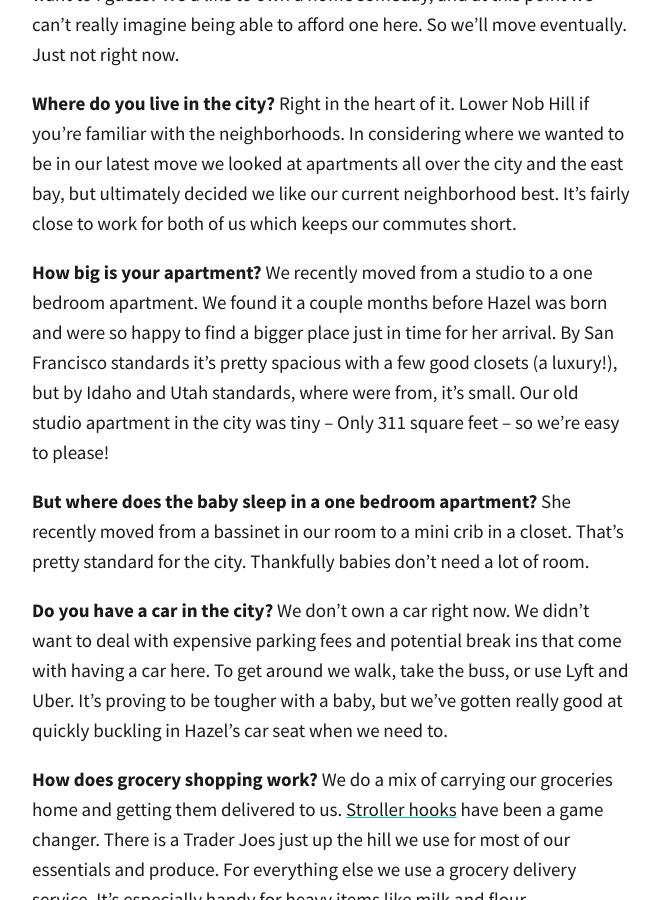
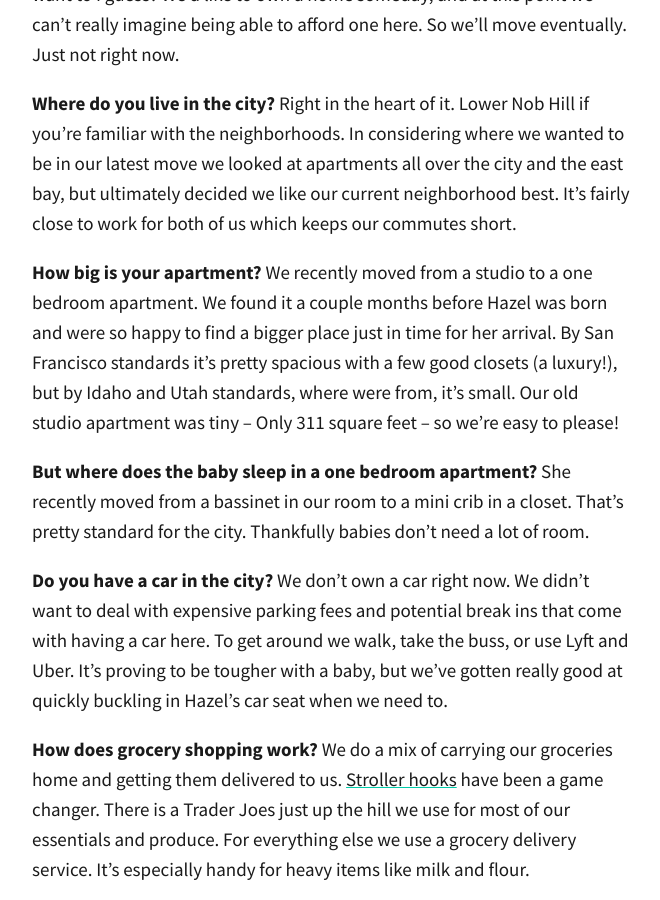
Before and after one commit to totiffany/totiffany.github.io, a Jekyll site: the page built from _posts/2018-01-11-Why-We-Moved-to-San-Francisco.md, in a window 1280 px wide and 900 px high, scrolled down 3885 px. Shown: the whole window, without its empty margins (308-968 px from the left). Built offline with Jekyll 4.4.1, drawn with Linux system fonts in a browser that asks for light colours; our own code applies the rules of GitHub Pages for plain Markdown files.

Commit message:
Update 2018-01-11-Why-We-Moved-to-San-Francisco.md

```diff
--- a/_posts/2018-01-11-Why-We-Moved-to-San-Francisco.md
+++ b/_posts/2018-01-11-Why-We-Moved-to-San-Francisco.md
@@ -28,7 +28,7 @@ While city life isn't for everyone, we love the life we've built here – Our Sa
 
 **Where do you live in the city?** Right in the heart of it. Lower Nob Hill if you’re familiar with the neighborhoods. In considering where we wanted to be in our latest move we looked at apartments all over the city and the east bay, but ultimately decided we like our current neighborhood best. It's fairly close to work for both of us which keeps our commutes short.
 
-**How big is your apartment?** We recently moved from a studio to a one bedroom apartment. We found it a couple months before Hazel was born and were so happy to find a bigger place just in time for her arrival. By San Francisco standards it’s pretty spacious with a few good closets (a luxury!), but by Idaho and Utah standards, where were from, it’s small. Our old studio apartment in the city was tiny – Only 311 square feet – so we’re easy to please!
+**How big is your apartment?** We recently moved from a studio to a one bedroom apartment. We found it a couple months before Hazel was born and were so happy to find a bigger place just in time for her arrival. By San Francisco standards it’s pretty spacious with a few good closets (a luxury!), but by Idaho and Utah standards, where were from, it’s small. Our old studio apartment was tiny – Only 311 square feet – so we’re easy to please!
 
 **But where does the baby sleep in a one bedroom apartment?** She recently moved from a bassinet in our room to a mini crib in a closet. That’s pretty standard for the city. Thankfully babies don't need a lot of room.
 
```
